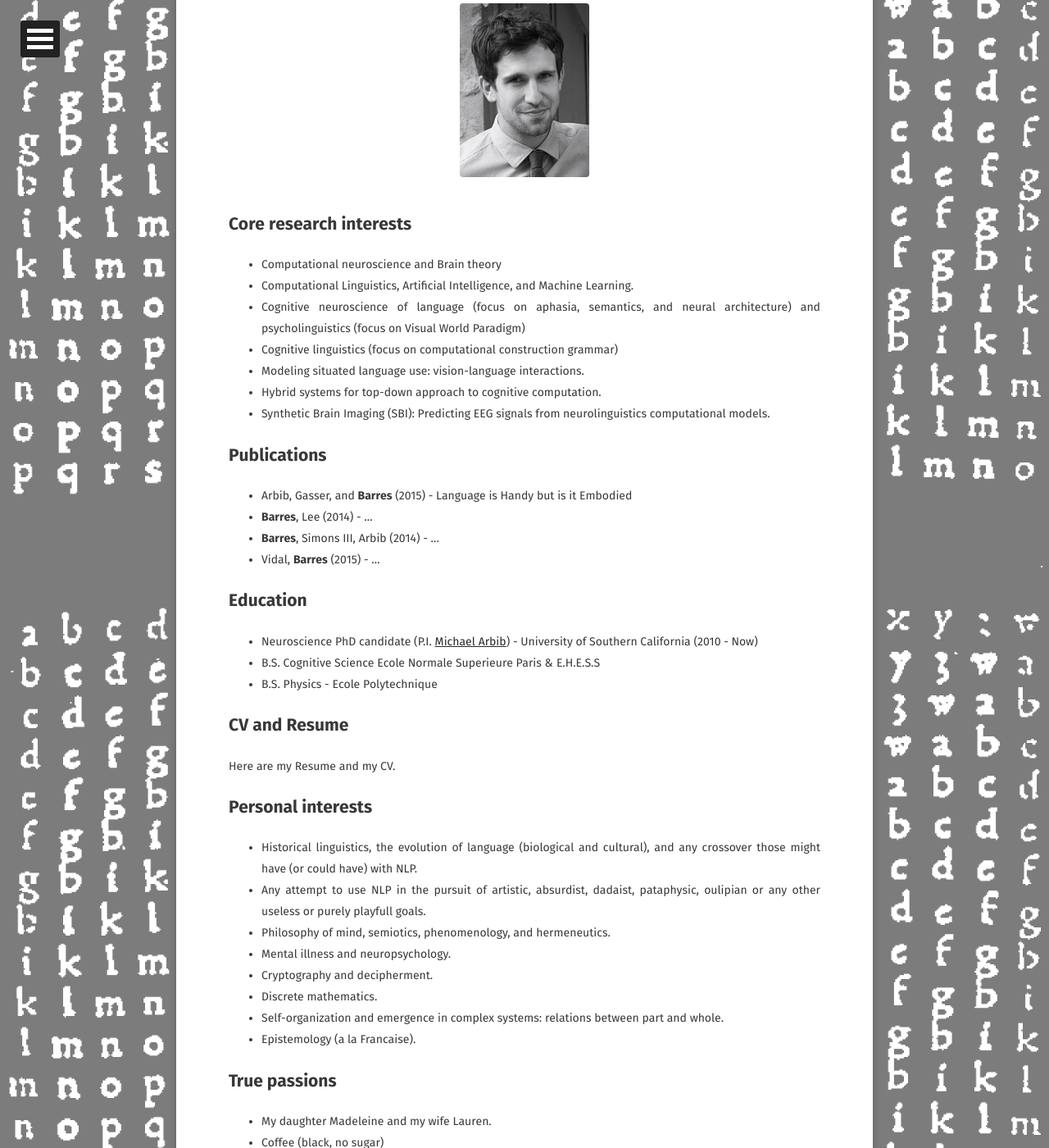
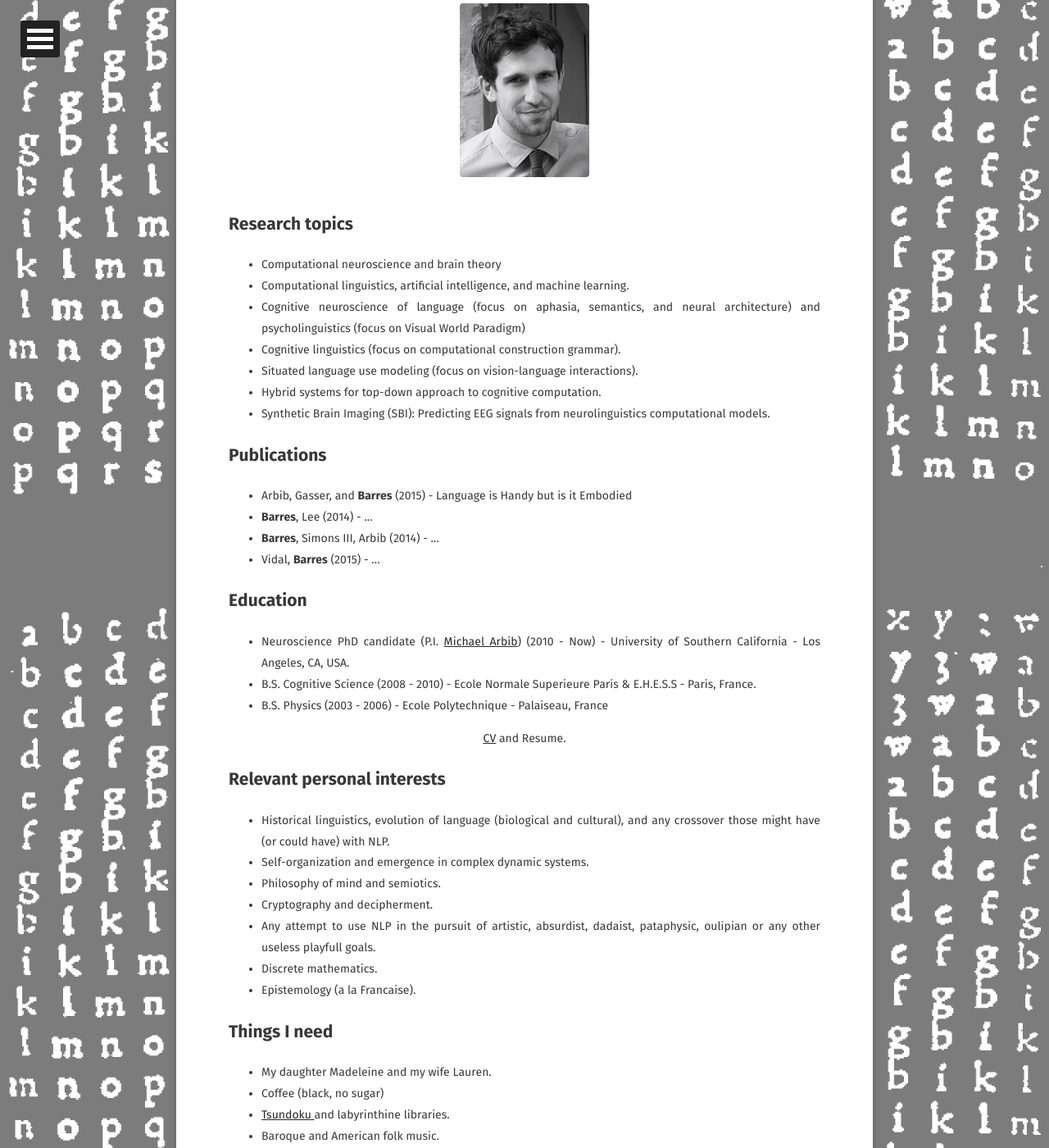
Before and after one commit to victorbarres/victorbarres.github.io, a Jekyll site: the page built from about/index.md, in a window 1280 px wide and 1400 px high, scrolled down 295 px. Shown: the whole window at 82% size. Built offline with Jekyll 4.4.1, drawn with Linux system fonts in a browser that asks for light colours; some web fonts are replaced.

Commit message:
change about

```diff
--- a/about/index.md
+++ b/about/index.md
@@ -10,12 +10,12 @@ comments: false
 	<img src="/assets/img/portrait.png">
 </figure>
 
-## Core research interests
-* Computational neuroscience and Brain theory
-* Computational Linguistics, Artificial Intelligence, and Machine Learning.
+## Research topics
+* Computational neuroscience and brain theory
+* Computational linguistics, artificial intelligence, and machine learning.
 * Cognitive neuroscience of language (focus on aphasia, semantics, and neural architecture) and psycholinguistics (focus on Visual World Paradigm)
-* Cognitive linguistics (focus on computational construction grammar)
-* Modeling situated language use: vision-language interactions.
+* Cognitive linguistics (focus on computational construction grammar).
+* Situated language use modeling (focus on vision-language interactions).
 * Hybrid systems for top-down approach to cognitive computation.
 * Synthetic Brain Imaging (SBI): Predicting EEG signals from neurolinguistics computational models.
 
@@ -26,27 +26,23 @@ comments: false
 * Vidal, <b>Barres</b> (2015) - ...
 
 ## Education
-* Neuroscience PhD candidate (P.I. <a href="https://scholar.google.com/citations?user=it1vhYAAAAAJ&hl=en">Michael Arbib</a>) - University of Southern California (2010 - Now)
-* B.S. Cognitive Science Ecole Normale Superieure Paris & E.H.E.S.S
-* B.S. Physics - Ecole Polytechnique
-
-## CV and Resume
-
-Here are my Resume and my CV.
-
-
-## Personal interests
-* Historical linguistics, the evolution of language (biological and cultural), and any crossover those might have (or could have) with NLP.
-* Any attempt to use NLP in the pursuit of artistic, absurdist, dadaist, pataphysic, oulipian or any other useless or purely playfull goals.
-* Philosophy of mind, semiotics, phenomenology, and hermeneutics.
-* Mental illness and neuropsychology.
+* Neuroscience PhD candidate (P.I. <a href="https://scholar.google.com/citations?user=it1vhYAAAAAJ&hl=en">Michael Arbib</a>)  (2010 - Now) - University of Southern California - Los Angeles, CA, USA.
+* B.S. Cognitive Science (2008 - 2010) - Ecole Normale Superieure Paris & E.H.E.S.S - Paris, France.
+* B.S. Physics (2003 - 2006) - Ecole Polytechnique - Palaiseau, France
+<div align="center">
+<a href="/assets/dat/barres-cv.pdf">CV</a> and Resume.
+</div>
+## Relevant personal interests
+* Historical linguistics, evolution of language (biological and cultural), and any crossover those might have (or could have) with NLP.
+* Self-organization and emergence in complex dynamic systems.
+* Philosophy of mind and semiotics.
 * Cryptography and decipherment.
+* Any attempt to use NLP in the pursuit of artistic, absurdist, dadaist, pataphysic, oulipian or any other useless playfull goals.
 * Discrete mathematics.
-* Self-organization and emergence in complex systems: relations between part and whole.
 * Epistemology (a la Francaise).
 
 
-## True passions
+## Things I need
 * My daughter Madeleine and my wife Lauren.
 * Coffee (black, no sugar)
 * <a href="https://en.wikipedia.org/wiki/Tsundoku"> Tsundoku </a> and labyrinthine libraries.
```
Also changed, not shown: 1 other file.
